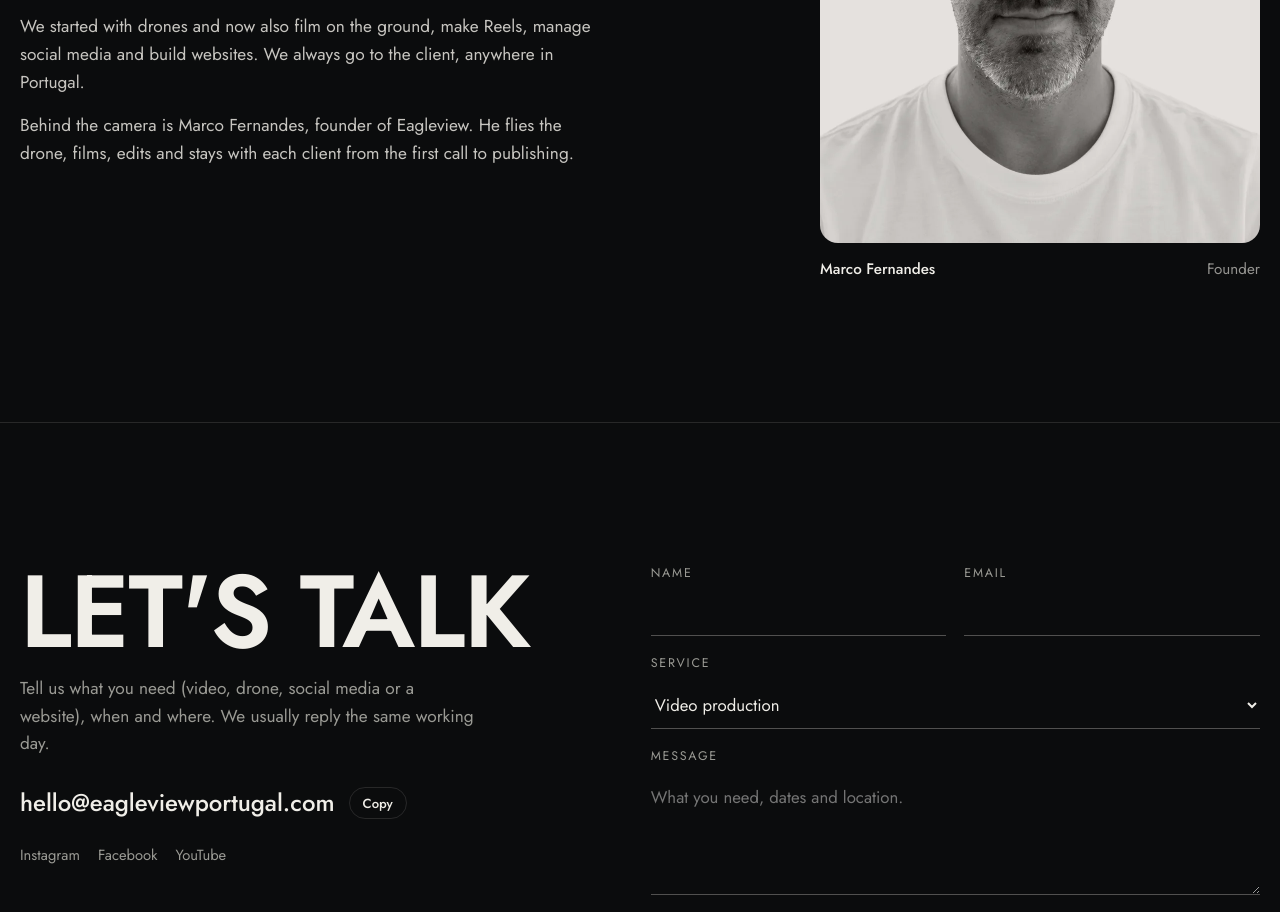
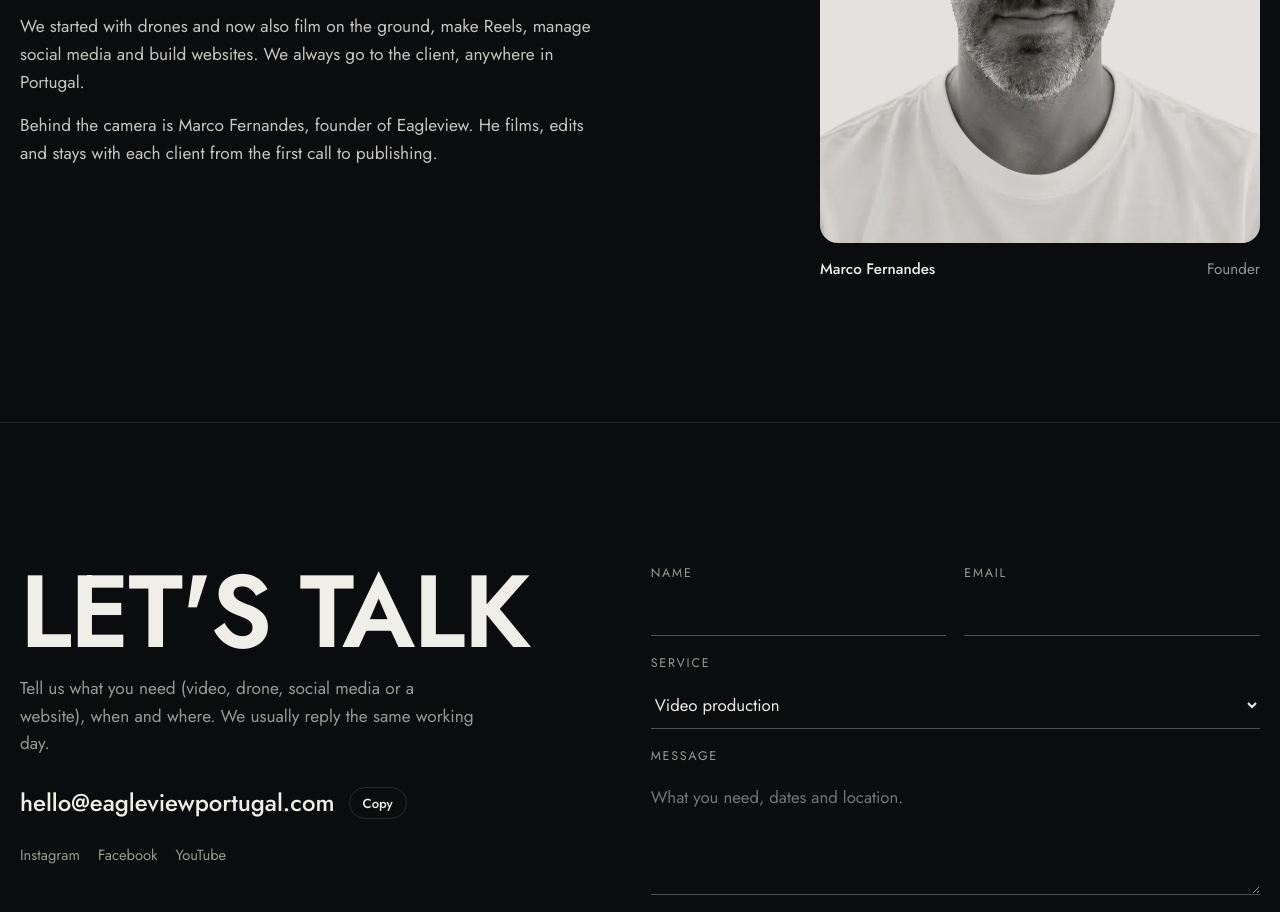
Before and after one commit to eagleviewportugal-pt/eagleviewportugal-pt.github.io, a plain HTML site: page index.html in a window 1280 px wide. Shown: the part 6829-7741 px from the top of the page. Drawn offline with Linux system fonts and the light colour scheme.

Commit message:
Add files via upload

```diff
--- a/index.html
+++ b/index.html
@@ -403,7 +403,7 @@ pt:{
  "ab.role":"Fundador",
  "ab.p1":"Somos uma agência criativa e de marketing digital, sediada em Mourão. Criamos conteúdo desde 2018 para hotéis, restaurantes, marcas, eventos e câmaras municipais.",
  "ab.p2":"Começámos pelo drone e hoje fazemos também vídeo em terra, Reels, redes sociais e sites. Vamos sempre ao local do cliente, em todo o país.",
- "ab.p3":"Por trás da câmara está o Marco Fernandes, fundador da Eagleview. É ele que pilota o drone, filma, edita e acompanha cada cliente, do primeiro contacto à publicação.",
+ "ab.p3":"Por trás da câmara está o Marco Fernandes, fundador da Eagleview. É ele que filma, edita e acompanha cada cliente, do primeiro contacto à publicação.",
  "ct.title":"Vamos falar","ct.lead":"Diga-nos o que precisa (vídeo, drone, redes sociais ou um site), para quando e onde. Normalmente respondemos no mesmo dia útil.",
  "ct.copy":"Copiar","ct.copied":"Copiado",
  "f.name":"Nome","f.svc":"Serviço","f.other":"Outro","f.msg":"Mensagem","f.ph":"O que precisa, datas e local.","f.send":"Enviar pedido",
@@ -436,7 +436,7 @@ es:{
  "ab.role":"Fundador",
  "ab.p1":"Somos una agencia creativa y de marketing digital con sede en Mourão, Portugal. Creamos contenido desde 2018 para hoteles, restaurantes, marcas, eventos y ayuntamientos.",
  "ab.p2":"Empezamos con el dron y hoy también hacemos vídeo en tierra, Reels, redes sociales y webs. Siempre vamos al lugar del cliente, en todo Portugal.",
- "ab.p3":"Detrás de la cámara está Marco Fernandes, fundador de Eagleview. Es él quien pilota el dron, graba, edita y acompaña a cada cliente, del primer contacto a la publicación.",
+ "ab.p3":"Detrás de la cámara está Marco Fernandes, fundador de Eagleview. Es él quien graba, edita y acompaña a cada cliente, del primer contacto a la publicación.",
  "ct.title":"Hablemos","ct.lead":"Cuéntenos qué necesita (vídeo, dron, redes sociales o una web), para cuándo y dónde. Normalmente respondemos el mismo día laborable.",
  "ct.copy":"Copiar","ct.copied":"Copiado",
  "f.name":"Nombre","f.svc":"Servicio","f.other":"Otro","f.msg":"Mensaje","f.ph":"Qué necesita, fechas y lugar.","f.send":"Enviar solicitud",
@@ -469,7 +469,7 @@ en:{
  "ab.role":"Founder",
  "ab.p1":"We are a creative and digital marketing agency based in Mourão, Portugal. We have been making content since 2018 for hotels, restaurants, brands, events and local councils.",
  "ab.p2":"We started with drones and now also film on the ground, make Reels, manage social media and build websites. We always go to the client, anywhere in Portugal.",
- "ab.p3":"Behind the camera is Marco Fernandes, founder of Eagleview. He flies the drone, films, edits and stays with each client from the first call to publishing.",
+ "ab.p3":"Behind the camera is Marco Fernandes, founder of Eagleview. He films, edits and stays with each client from the first call to publishing.",
  "ct.title":"Let's talk","ct.lead":"Tell us what you need (video, drone, social media or a website), when and where. We usually reply the same working day.",
  "ct.copy":"Copy","ct.copied":"Copied",
  "f.name":"Name","f.svc":"Service","f.other":"Other","f.msg":"Message","f.ph":"What you need, dates and location.","f.send":"Send request",
```
